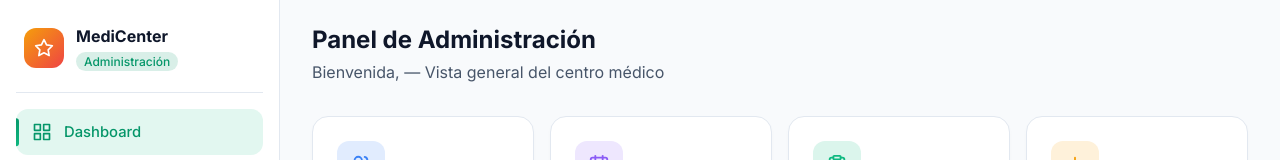
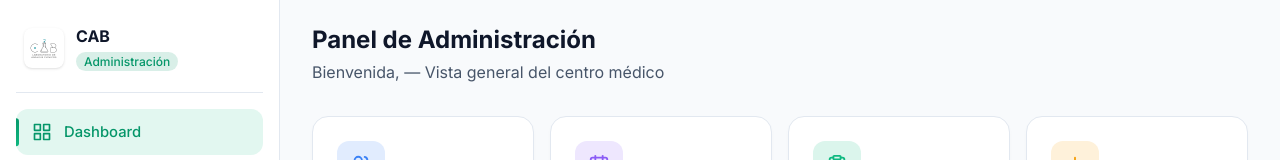
Before and after one commit to Tomy-basabe/SistemaMedico, a Next.js app: page /admin in a window 1280 px wide. Shown: the top 160 px of the page. Built offline with nearby package versions, Linux system fonts and the light colour scheme; no server answers; the database is empty.

Commit message:
feat: reemplazar titulo por el logo del CAB Laboratorio en toda la app

```diff
--- a/src/components/ui/Sidebar.js
+++ b/src/components/ui/Sidebar.js
@@ -75,14 +75,13 @@ export default function Sidebar({ links, role }) {
           </svg>
         </button>
         <div className="flex items-center gap-2">
-          <div
-            className="w-8 h-8 rounded-lg flex items-center justify-center text-white"
-            style={{ background: config.gradient }}
-          >
-            {config.icon}
-          </div>
+          <img
+            src="/logo.png"
+            alt="CAB Laboratorio"
+            className="h-8 w-auto object-contain bg-white rounded-md p-1"
+          />
           <span className="font-bold text-sm" style={{ color: 'var(--text-primary)' }}>
-            MediCenter
+            CAB
           </span>
         </div>
         <span
@@ -123,15 +122,14 @@ export default function Sidebar({ links, role }) {
         {/* Header */}
         <div className="p-6 pb-4">
           <div className="flex items-center gap-3 mb-1">
-            <div
-              className="w-10 h-10 rounded-xl flex items-center justify-center text-white"
-              style={{ background: config.gradient }}
-            >
-              {config.icon}
-            </div>
+          <img
+            src="/logo.png"
+            alt="CAB Laboratorio"
+            className="h-10 w-auto object-contain bg-white rounded-lg p-1 shadow-sm"
+          />
             <div>
               <h2 className="font-bold text-base" style={{ color: 'var(--text-primary)' }}>
-                MediCenter
+                CAB
               </h2>
               <span
                 className="text-xs font-medium px-2 py-0.5 rounded-full"
```
